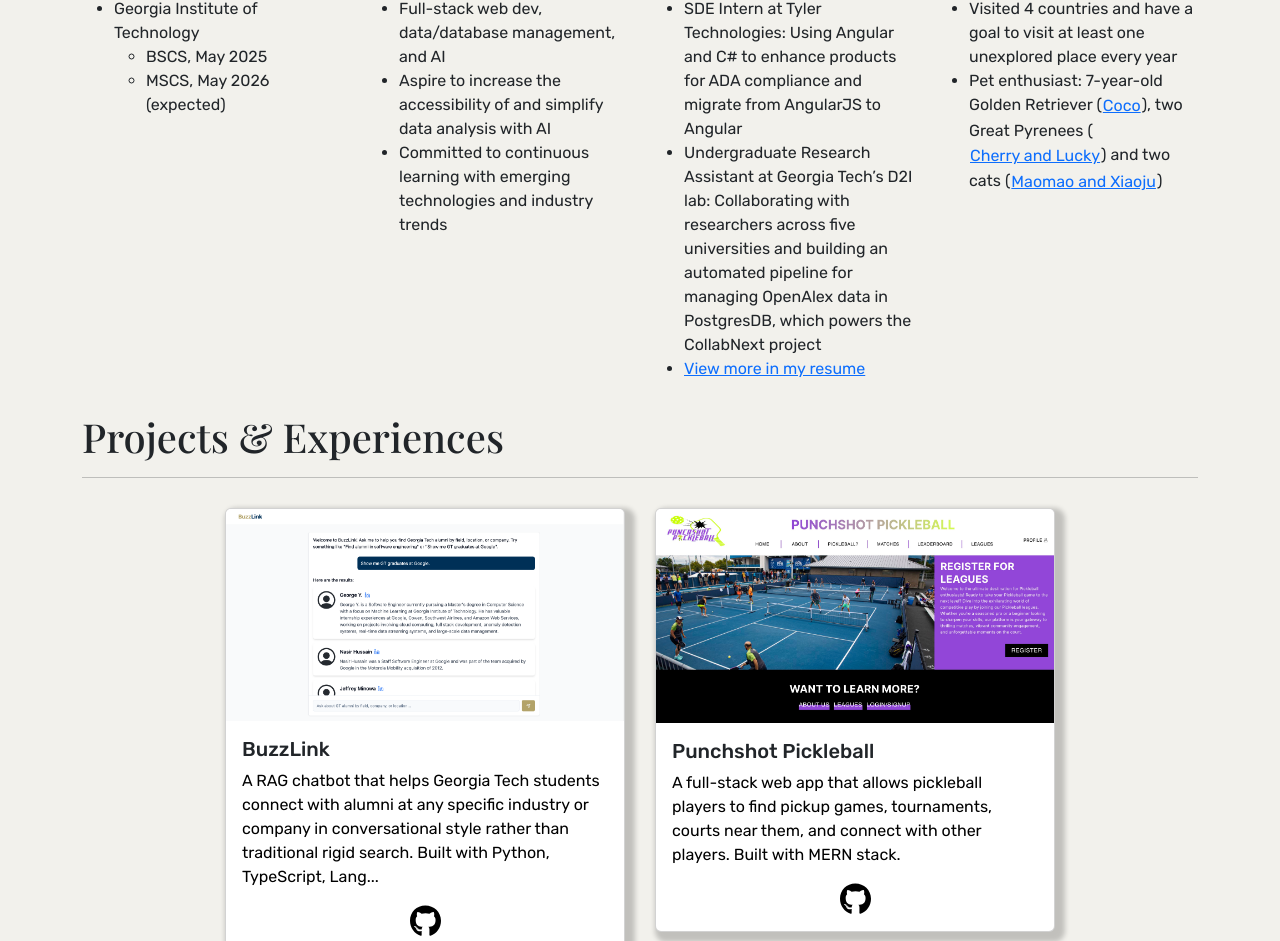
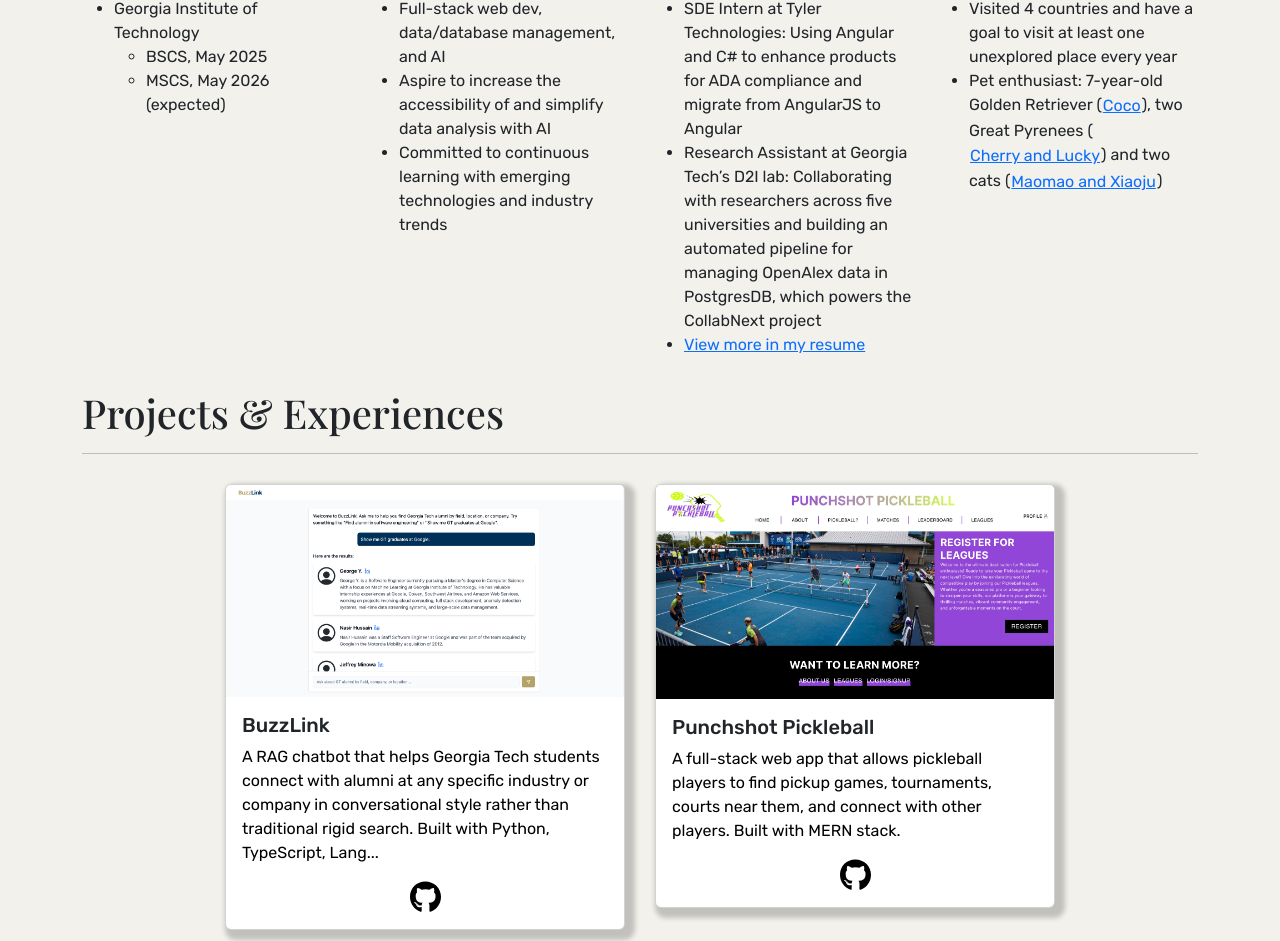
Before and after one commit to Ma1h01/website, a React (Create React App) app: page / in a window 1280 px wide. Shown: the part 956-1897 px from the top of the page. Built offline with nearby package versions, Linux system fonts and the light colour scheme; a web font is replaced by a local one.

Commit message:
Update resume

```diff
--- a/src/components/Intro.js
+++ b/src/components/Intro.js
@@ -60,7 +60,7 @@
             <h2>Current Exp</h2>
             <ul>
               <li>SDE Intern at Tyler Technologies: Using Angular and C# to enhance products for ADA compliance and migrate from AngularJS to Angular</li>
-              <li>Undergraduate Research Assistant at Georgia Tech’s D2I lab: Collaborating with researchers across five universities and building an automated pipeline for managing OpenAlex data in PostgresDB, which powers the CollabNext project</li>
+              <li>Research Assistant at Georgia Tech’s D2I lab: Collaborating with researchers across five universities and building an automated pipeline for managing OpenAlex data in PostgresDB, which powers the CollabNext project</li>
               <li>
                 <a href="./docs/resume.pdf" target="_blank" rel="noopener noreferrer">
                   View more in my resume
```
Also changed, not shown: 1 other file (tests, documents, lock files or other folders).
